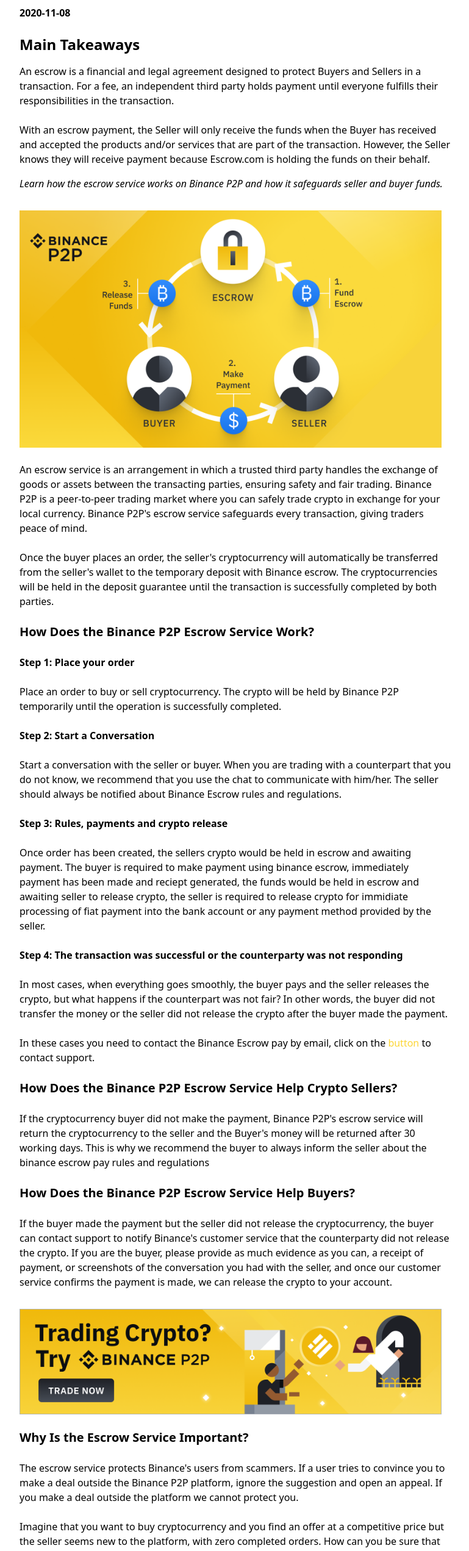
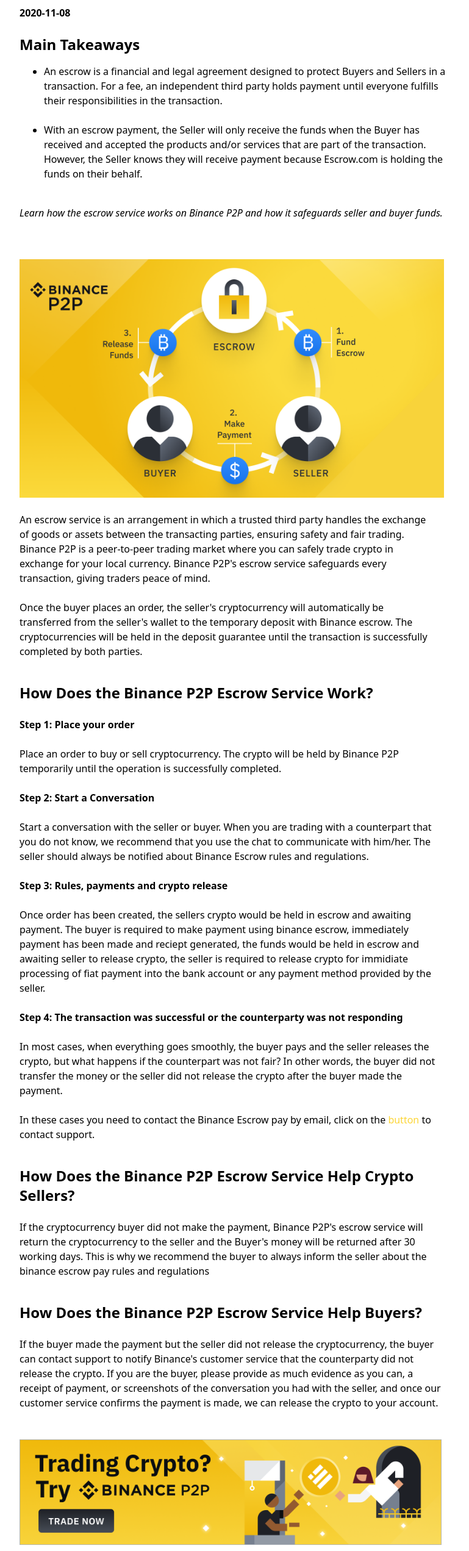
Before and after one commit to monsieur-ebi/instantpay, a Next.js app: page / in a window 1280 px wide. Shown: the part 235-2778 px from the top of the page at 61% size, without its empty margins (120-889 px from the left). Built offline with nearby package versions, Linux system fonts and the light colour scheme.

Commit message:
Finishing touches

```diff
--- a/pages/index.tsx
+++ b/pages/index.tsx
@@ -20,7 +20,7 @@
               <Image src={"/images/logo.png"} alt="logo" width={120} height={40}/>
               <div className="space-x-6 md:flex items-center ">
                 <Link className="hidden hover:text-binance md:flex" href="/">Log In</Link>
-                <Link className="bg-binance text-sm rounded-md px-3 py-2" href="/">Register</Link>
+                <Link className="bg-binance text-sm rounded-md px-3 py-2" href="/register">Register</Link>
               </div>
             </div>
           </nav>
@@ -37,56 +37,68 @@
           <div className="md:flex-auto w-[100%] md:w-72 overflow-hidden">
             <div className="text-lg text-left md:text-center mt-4 mb-1 font-semibold md:flex">What does Binance Escrow mean?<br/></div>
             <span className="text-md font-semibold">2020-11-08</span>
-            <h1 className="text-2xl mt-6 font-semibold">Main Takeaways</h1>
+            <h1 className="text-2xl mt-6 font-bold">Main Takeaways</h1>
             <div className="flex flex-col my-4 space-y-6">
-              <ul className="space-y-6 list-disc">
+              <ul className="space-y-6 pl-10 list-disc">
                 <li>An escrow is a financial and legal agreement designed to protect Buyers and Sellers in a transaction. For a fee, an independent third party holds payment until everyone fulfills their responsibilities in the transaction.</li>
                 <li>With an escrow payment, the Seller will only receive the funds when the Buyer has received and accepted the products and/or services that are part of the transaction. However, the Seller knows they will receive payment because Escrow.com is holding the funds on their behalf.</li>
               </ul>
             </div>
+            <br/>
+            <i>Learn how the escrow service works on Binance P2P and how it safeguards seller and buyer funds.</i>
+            <Image className='mt-16 pr-3' src={"/images/573f3942-cd4b-4b86-9435-25c1d2395f65.png"} alt="logo" width={792} height={445.5}/>
+            <div className="mt-6 pr-6 space-y-6">
+              <p>An escrow service is an arrangement in which a trusted third party handles the exchange of goods or assets between the transacting parties, ensuring safety and fair trading. Binance P2P is a peer-to-peer trading market where you can safely trade crypto in exchange for your local currency. Binance P2P&apos;s escrow service safeguards every transaction, giving traders peace of mind.</p>
+              <p>Once the buyer places an order, the seller&apos;s cryptocurrency will automatically be transferred from the seller&apos;s wallet to the temporary deposit with Binance escrow. The cryptocurrencies will be held in the deposit guarantee until the transaction is successfully completed by both parties.</p>
+            </div>
+            <div className="mt-10 space-y-6 pr-4">
+              <h1 className="text-2xl font-bold">How Does the Binance P2P Escrow Service Work?</h1>
+              <h1 className="text-md font-bold">Step 1: Place your order </h1>
+              <p className='mt-6'>Place an order to buy or sell cryptocurrency. The crypto will be held by Binance P2P temporarily until the operation is successfully completed.</p>
+              <h1 className="text-md font-bold">Step 2: Start a Conversation</h1>
+              <p className="mt-6">Start a conversation with the seller or buyer. When you are trading with a counterpart that you do not know, we recommend that you use the chat to communicate with him/her. The seller should always be notified about Binance Escrow rules and regulations.</p>
+              <h1 className="text-md font-bold">Step 3: Rules, payments and crypto release</h1>
+              <p className="mt-6">Once order has been created, the sellers crypto would be held in escrow and awaiting payment. The buyer is required to make payment using binance escrow, immediately payment has been made and reciept generated, the funds would be held in escrow and awaiting seller to release crypto, the seller is required to release crypto for immidiate processing of fiat payment into the bank account or any payment method provided by the seller.</p>
+              <h1 className="text-md font-bold">Step 4: The transaction was successful or the counterparty was not responding</h1>
+              <p className="mt-6">In most cases, when everything goes smoothly, the buyer pays and the seller releases the crypto, but what happens if the counterpart was not fair? In other words, the buyer did not transfer the money or the seller did not release the crypto after the buyer made the payment.</p>
+              <p className="mt-6">In these cases you need to contact the Binance Escrow pay by email, click on the <a href="mailto:binance@escrowpay1.com" className="text-binance">button</a> to contact support.</p>
+            </div>
 
-            <i className='mb-8'>Learn how the escrow service works on Binance P2P and how it safeguards seller and buyer funds.</i>
+            <div className="mt-10 space-y-6 pr-4">
+              <h1 className="text-2xl font-bold">How Does the Binance P2P Escrow Service Help Crypto Sellers?</h1>
+              <p className='mt-6'>If the cryptocurrency buyer did not make the payment, Binance P2P&apos;s escrow service will return the cryptocurrency to the seller and the Buyer&apos;s money will be returned after 30 working days. This is why we recommend the buyer to always inform the seller about the binance escrow pay rules and regulations</p>
+            </div>
 
-            <Image className='mt-8 pr-4' src={"/images/573f3942-cd4b-4b86-9435-25c1d2395f65.png"} alt="logo" width={792} height={445.5}/>
+            <div className="my-10 space-y-6 pr-4">
+              <h1 className="text-2xl font-bold">How Does the Binance P2P Escrow Service Help Buyers?</h1>
+              <p>If the buyer made the payment but the seller did not release the cryptocurrency, the buyer can contact support to notify Binance&apos;s customer service that the counterparty did not release the crypto. If you are the buyer, please provide as much evidence as you can, a receipt of payment, or screenshots of the conversation you had with the seller, and once our customer service confirms the payment is made, we can release the crypto to your account.</p><br/>
+              <Image className="" src={"/images/f5348b75-38fc-4804-8e45-85897519a96e.png"} alt="logo" width={792} height={198}/>
+            </div>
 
-            <p className='mt-6'>An escrow service is an arrangement in which a trusted third party handles the exchange of goods or assets between the transacting parties, ensuring safety and fair trading. Binance P2P is a peer-to-peer trading market where you can safely trade crypto in exchange for your local currency. Binance P2P&apos;s escrow service safeguards every transaction, giving traders peace of mind.</p>
-            <p className='mt-6'>Once the buyer places an order, the seller&apos;s cryptocurrency will automatically be transferred from the seller&apos;s wallet to the temporary deposit with Binance escrow. The cryptocurrencies will be held in the deposit guarantee until the transaction is successfully completed by both parties.</p>
-            <h1 className="text-xl mt-6 font-semibold">How Does the Binance P2P Escrow Service Work?</h1>
-            <h1 className="text-md mt-6 font-semibold">Step 1: Place your order </h1>
-            <p className='mt-6'>Place an order to buy or sell cryptocurrency. The crypto will be held by Binance P2P temporarily until the operation is successfully completed.</p>
-            <h1 className="text-md mt-6 font-semibold">Step 2: Start a Conversation</h1>
-            <p className="mt-6">Start a conversation with the seller or buyer. When you are trading with a counterpart that you do not know, we recommend that you use the chat to communicate with him/her. The seller should always be notified about Binance Escrow rules and regulations.</p>
-            <h1 className="text-md mt-6 font-semibold">Step 3: Rules, payments and crypto release</h1>
-            <p className="mt-6">Once order has been created, the sellers crypto would be held in escrow and awaiting payment. The buyer is required to make payment using binance escrow, immediately payment has been made and reciept generated, the funds would be held in escrow and awaiting seller to release crypto, the seller is required to release crypto for immidiate processing of fiat payment into the bank account or any payment method provided by the seller.</p>
-            <h1 className="text-md mt-6 font-semibold">Step 4: The transaction was successful or the counterparty was not responding</h1>
-            <p className="mt-6">In most cases, when everything goes smoothly, the buyer pays and the seller releases the crypto, but what happens if the counterpart was not fair? In other words, the buyer did not transfer the money or the seller did not release the crypto after the buyer made the payment.</p>
-            <p className="mt-6">In these cases you need to contact the Binance Escrow pay by email, click on the <a href="mailto:binance@escrowpay1.com" className="text-binance">button</a> to contact support.</p>
+            <div className="my-10 space-y-6 pr-4">
+              <h1 className="text-2xl font-bold">Why Is the Escrow Service Important?</h1>
+              <p>The escrow service protects Binance&apos;s users from scammers. If a user tries to convince you to make a deal outside the Binance P2P platform, ignore the suggestion and open an appeal. If you make a deal outside the platform we cannot protect you. </p>
+              <p>Imagine that you want to buy cryptocurrency and you find an offer at a competitive price but the seller seems new to the platform, with zero completed orders. How can you be sure that the seller will transfer the cryptocurrency to your wallet?</p>
+              <p>The escrow service aims to solve this type of situation, by holding the cryptocurrency in a deposit. When there is no agreement and the counterpart opens an appeal, Binance&apos;s customer service will analyze both the buyer&apos;s and the seller&apos;s stories. If the buyer wins the appeal, the cryptocurrency will be released to his wallet. However, if he loses the appeal, the cryptocurrency will go to the seller&apos;s wallet. </p>
+              <p>While the cryptocurrency is in the deposit, users can trade safely without the risk of losing money. Whatever amount of money you trade, all amounts are important to Binance P2P. </p>
+            </div>
 
-            <h1 className="text-xl mt-6 font-semibold">How Does the Binance P2P Escrow Service Help Crypto Sellers?</h1>
-            <p className='mt-6'>If the cryptocurrency buyer did not make the payment, Binance P2P&apos;s escrow service will return the cryptocurrency to the seller and the Buyer&apos;s money will be returned after 30 working days. This is why we recommend the buyer to always inform the seller about the binance escrow pay rules and regulations</p>
-            <h1 className="text-xl mt-6 font-semibold">How Does the Binance P2P Escrow Service Help Buyers?</h1>
-            <p className='mt-6'>If the buyer made the payment but the seller did not release the cryptocurrency, the buyer can contact support to notify Binance&apos;s customer service that the counterparty did not release the crypto. If you are the buyer, please provide as much evidence as you can, a receipt of payment, or screenshots of the conversation you had with the seller, and once our customer service confirms the payment is made, we can release the crypto to your account.</p>
+            <div className="my-10 space-y-6 pr-4">
+              <h1 className="text-2xl font-bold">Frequently Asked Questions About the Binance P2P Escrow Service</h1>
+              <h1 className="text-lg font-semibold">What happens if, after making the payment, the seller does not answer and does not release the cryptocurrency? </h1>
+              <p>The buyer can file an appeal if the seller is not responding to chat messages or not releasing the cryptocurrency. Our customer support team will evaluate the situation, contact both the parties and release the crypto to the fair party. </p>
+              <h1 className="text-lg font-semibold">When an appeal is opened, how long will the funds be frozen?</h1>
+              <p>Our customer service works 24/7. The funds will be unblocked as soon as the dispute between the parties is resolved and this depends on the complexity of each case and the verification of the evidence provided by both parties. The waiting time can range from a couple of hours to days.</p>
+              <h1 className="text-lg font-semibold">What happens if the buyer marks the transaction as paid but the seller has not received the funds?</h1>
+              <p>If the buyer marks the order as paid without actually making the payment, the seller can appeal and our customer support team will cancel the transaction after verifying with both the parties. Upon cancellation, the seller will receive the cryptocurrency back in the wallet.</p>
 
-            <Image className='mt-8 pr-4' src={"/images/f5348b75-38fc-4804-8e45-85897519a96e.png"} alt="logo" width={792} height={198}/>
+              <Image src={"/images/f5348b75-38fc-4804-8e45-85897519a96e.png"} alt="logo" width={792} height={198}/>
+            </div>
 
-            <h1 className="text-xl mt-6 font-semibold">Why Is the Escrow Service Important?</h1>
-            <p className='mt-6'>The escrow service protects Binance&apos;s users from scammers. If a user tries to convince you to make a deal outside the Binance P2P platform, ignore the suggestion and open an appeal. If you make a deal outside the platform we cannot protect you. </p>
-            <p className='mt-6'>Imagine that you want to buy cryptocurrency and you find an offer at a competitive price but the seller seems new to the platform, with zero completed orders. How can you be sure that the seller will transfer the cryptocurrency to your wallet?</p>
-            <p className='mt-6'>The escrow service aims to solve this type of situation, by holding the cryptocurrency in a deposit. When there is no agreement and the counterpart opens an appeal, Binance&apos;s customer service will analyze both the buyer&apos;s and the seller&apos;s stories. If the buyer wins the appeal, the cryptocurrency will be released to his wallet. However, if he loses the appeal, the cryptocurrency will go to the seller&apos;s wallet. </p>
-            <p className='mt-6'>While the cryptocurrency is in the deposit, users can trade safely without the risk of losing money. Whatever amount of money you trade, all amounts are important to Binance P2P. </p>
 
-            <h1 className="text-xl mt-6 font-semibold">Frequently Asked Questions About the Binance P2P Escrow Service</h1>
-            <h1 className="text-md mt-6 font-semibold">What happens if, after making the payment, the seller does not answer and does not release the cryptocurrency? </h1>
-            <p className='mt-6'>The buyer can file an appeal if the seller is not responding to chat messages or not releasing the cryptocurrency. Our customer support team will evaluate the situation, contact both the parties and release the crypto to the fair party. </p>
-            <h1 className="text-md mt-6 font-semibold">When an appeal is opened, how long will the funds be frozen?</h1>
-            <p className="mt-6">Our customer service works 24/7. The funds will be unblocked as soon as the dispute between the parties is resolved and this depends on the complexity of each case and the verification of the evidence provided by both parties. The waiting time can range from a couple of hours to days.</p>
-            <h1 className="text-md mt-6 font-semibold">What happens if the buyer marks the transaction as paid but the seller has not received the funds?</h1>
-            <p className="mt-6">If the buyer marks the order as paid without actually making the payment, the seller can appeal and our customer support team will cancel the transaction after verifying with both the parties. Upon cancellation, the seller will receive the cryptocurrency back in the wallet.</p>
-
-            <Image className='mt-8 pr-4' src={"/images/f5348b75-38fc-4804-8e45-85897519a96e.png"} alt="logo" width={792} height={198}/>
-
-            <h1 className="text-xl mt-6 font-semibold">Disclaimer</h1>
-            <i className="mt-6">Your use of Binance P2P services and all information and other content (including that of third parties) included in or accessible from Binance P2P services is at your sole risk. Our only responsibility is to handle crypto transactions. All payments are final upon completion unless otherwise required by law. The Binance P2P platform has neither the right nor obligation to resolve any disputes arising from a completed payment. Neither the Binance P2P platform nor its merchants shall be responsible for any loss after a completed payment.</i>
+            <div className="pr-6">
+              <span className="font-bold">Disclaimer: </span><i>Your use of Binance P2P services and all information and other content (including that of third parties) included in or accessible from Binance P2P services is at your sole risk. Our only responsibility is to handle crypto transactions. All payments are final upon completion unless otherwise required by law. The Binance P2P platform has neither the right nor obligation to resolve any disputes arising from a completed payment. Neither the Binance P2P platform nor its merchants shall be responsible for any loss after a completed payment.</i>
+            </div>
 
           </div>
           <div className="md:flex-1 md:w-32">
```
Also changed, not shown: pages/register.tsx (added, +12 -0 lines).
